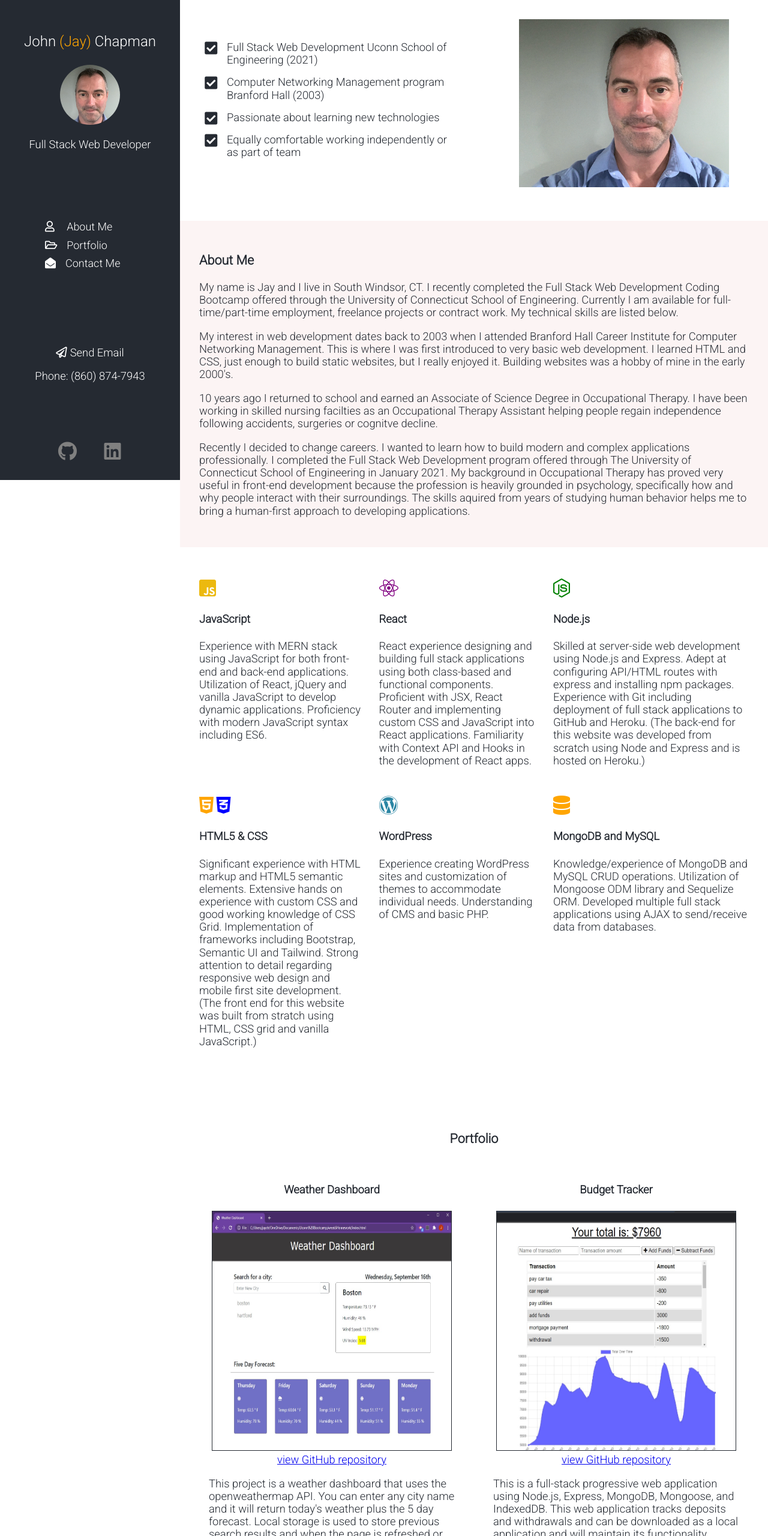
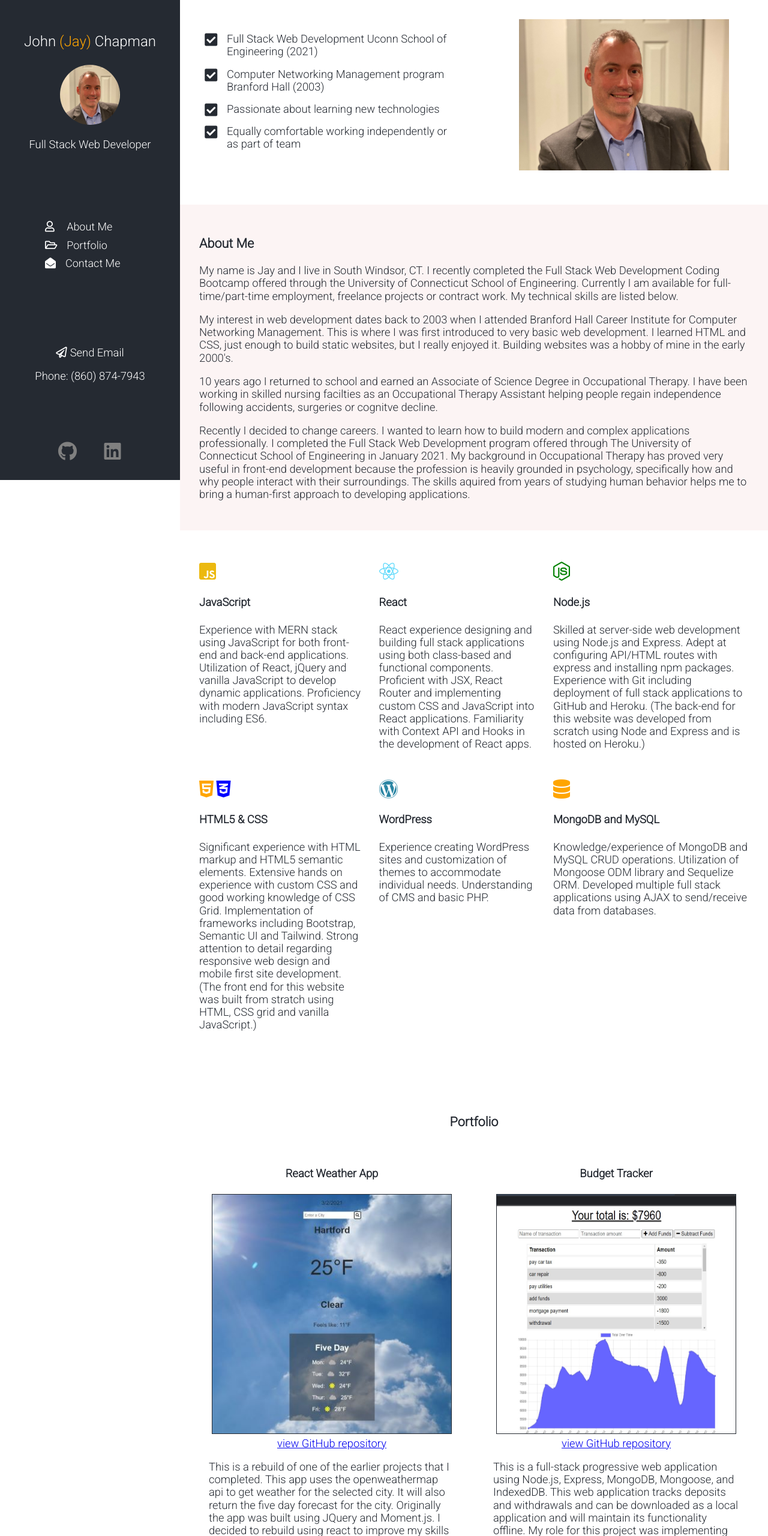
Before and after one commit to jaychapman/portfolio, a website: page public/index.html in a window 1280 px wide. Shown: the top 2560 px of the page at 60% size. Drawn offline with Linux system fonts and the light colour scheme.

Commit message:
update weather app links

```diff
--- a/public/app.css
+++ b/public/app.css
@@ -391,7 +391,7 @@ nav a:visited {
 }
 
 #react {
-  color: purple;
+  color: #61dafb;
   animation: spin 5s infinite;
   animation-timing-function: linear;
 }
--- a/public/index.html
+++ b/public/index.html
@@ -43,7 +43,7 @@
                 </div>
             </div>
             <div class="photo">
-                <img src="/public/img/jay.jpeg" alt="Jay Chapman Photo" class="bioImage">
+                <img src="/public/img/jay5.jpg" alt="Jay Chapman Photo" class="bioImage">
             </div>
 
 
@@ -129,11 +129,11 @@
                 <h3>Portfolio</h3>
                     <div id="portfolioContainer">
                         <div>
-                            <h4>Weather Dashboard</h4>
-                           <img src="/public/img/weatherDashboard.jpg" alt="Weather Dashboard Screenshot">
+                            <h4>React Weather App</h4>
+                           <img src="/public/img/weather-app.jpg" alt="Weather App Screenshot">
                            <br>
-                           <a href="https://github.com/jaychapman/weatherDashboard" target="_blank" rel="noopener">view GitHub repository</a>
-                           <p>This project is a weather dashboard that uses the openweathermap API. You can enter any city name and it will return today's weather plus the 5 day forecast. Local storage is used to store previous search results and when the page is refreshed or re-opened, it will display the weather and 5 day forecast for based on your last search. All of the functionality is thanks to JavaScript. I used the openweather API to retrieve 5 day weather information and wrote the code to pull out the information I wanted and plug it in to the html file as necessary. In this project I created a very basic html file and then used JavaScript to dynamically create the content.</p>
+                           <a href="https://github.com/jaychapman/react-weather-app" target="_blank" rel="noopener">view GitHub repository</a>
+                           <p>This is a rebuild of one of the earlier projects that I completed. This app uses the openweathermap api to get weather for the selected city. It will also return the five day forecast for the city. Originally the app was built using JQuery and Moment.js. I decided to rebuild using react to improve my skills using hooks and state. I implemented logic to dynamically update the background image depending on the weather in the selected city. I also included font awesome icons that are dynamically rendered for each of the five day weather forecasts. These icons will reflect the forecast for each day using either clouds, sun or rain.</p>
                         </div>
                         <div>
                             <h4>Budget Tracker</h4>
@@ -190,7 +190,7 @@
         <nav id="navBar">
             <div class="welcome">
                 <div>
-                    <img id="navImg" src="/public/img/jay2.jpeg" alt="image">
+                    <img id="navImg" src="/public/img/jay4.jpg" alt="image">
                 </div>
                 <div>
                     <p id="navWelcome">Full Stack Web Developer</p>
@@ -221,7 +221,7 @@
                         <p id="name">John <span id="middleName">(Jay)</span> Chapman</p>
                     </div>
                     <div>
-                        <img id="navImg" src="/public/img/jay2.jpeg" alt="image">
+                        <img id="navImg" src="/public/img/jay4.jpg" alt="image">
                     </div>
                     <div>
                         <p id="navWelcome">Full Stack Web Developer</p>
```
Also changed, not shown: public/img/jay3.jpg (added), public/img/jay4.jpg (added), public/img/jay5.jpg (added), public/img/weather-app.jpg (added).
